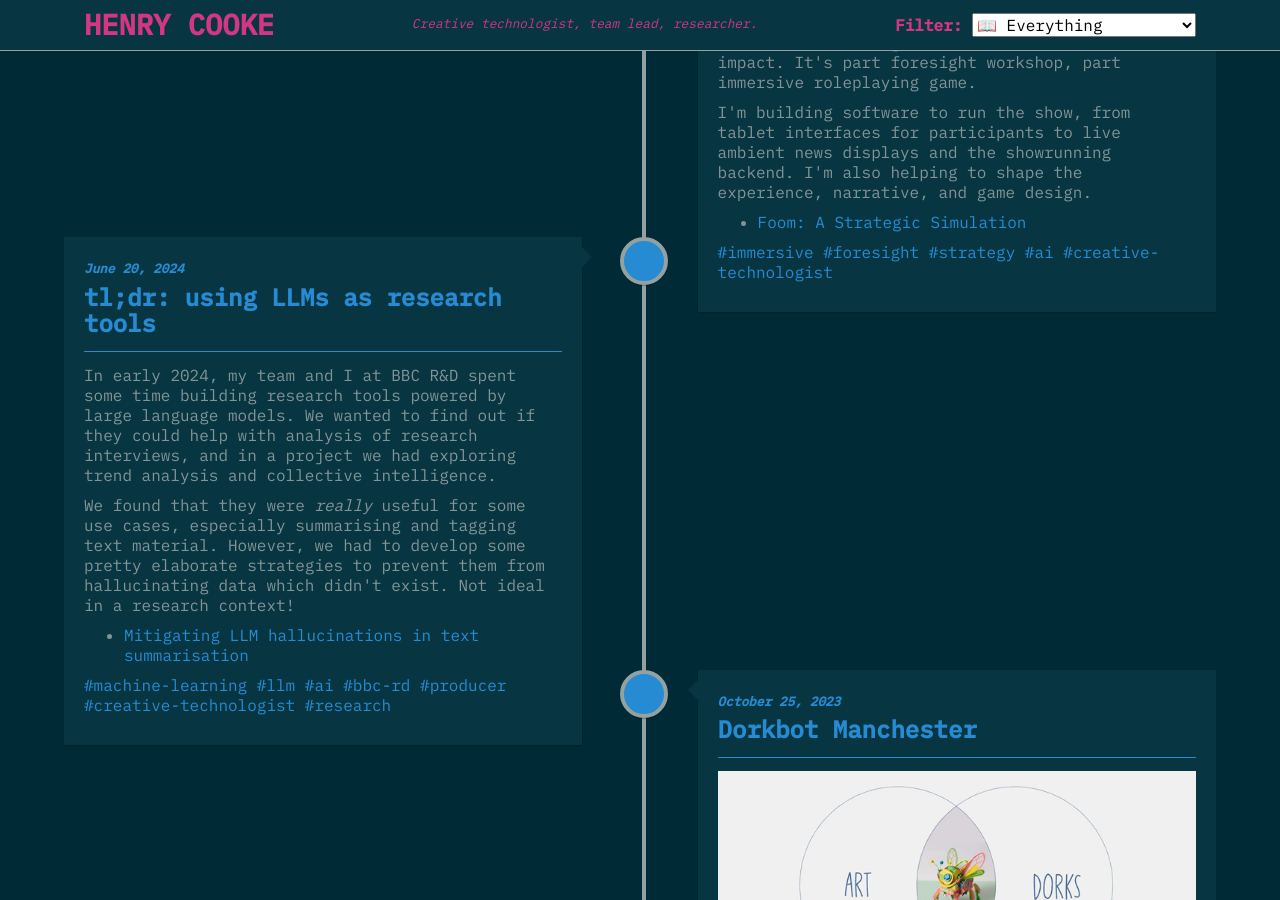
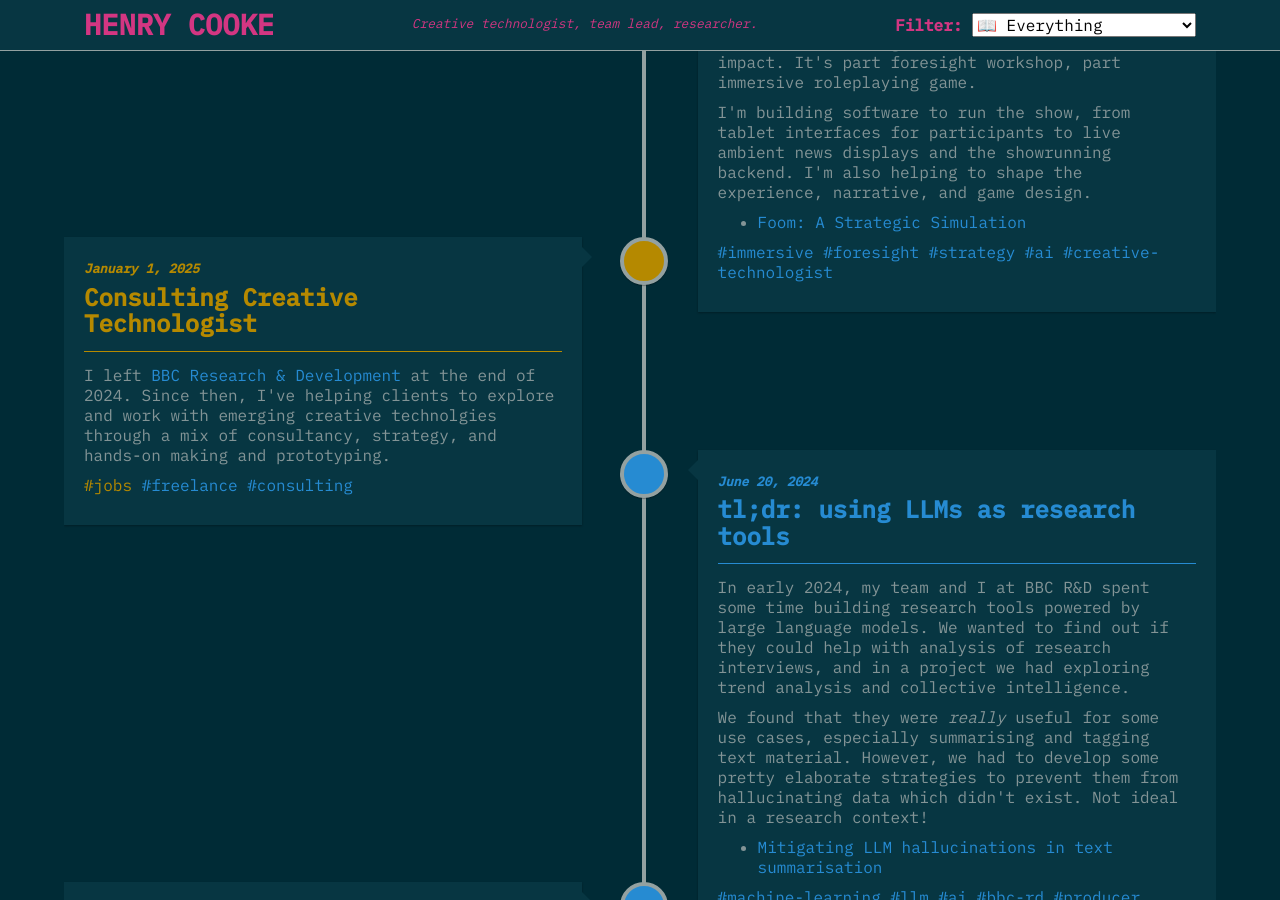
Before and after one commit to prehensile/prehensile.github.io, a Jekyll site: the page timeline/index.html, which Jekyll copies as it is, in a window 1280 px wide and 900 px high, scrolled down 794 px. Built offline with Jekyll 4.4.1, drawn with Linux system fonts in a browser that asks for light colours; some of the changed lines change nothing that is shown; some of the changed text lies outside the part shown.

Commit message:
updated timeline

```diff
--- a/timeline/index.html
+++ b/timeline/index.html
@@ -84,6 +84,8 @@
 
                     <option value="bots">bots</option>
 
+                    <option value="consulting">consulting</option>
+
                     <option value="electronics">electronics</option>
 
                     <option value="elk">elk</option>
@@ -159,8 +161,8 @@
           </div>
           <div class="timeline-description">
             <span class="timestamp"
-              ><time datetime="2025-03-01"
-                >March 1, 2025</time
+              ><time datetime="2025-12-31"
+                >December 31, 2025</time
               ></span
             >
             <h2>
@@ -237,6 +239,46 @@
                 <a href="#" class="category-link " data-category="ai">#ai</a>
 
                 <a href="#" class="category-link " data-category="creative-technologist">#creative-technologist</a>
+
+              </p>
+
+          </div>
+        </div>
+
+        <div
+          class="timeline-entry category-jobs"
+          data-category="jobs,freelance,consulting"
+          aria-hidden="false"
+        >
+          <!-- <div class="timeline-icon grey" title=""> -->
+          <div class="timeline-icon" title="">
+
+          </div>
+          <div class="timeline-description">
+            <span class="timestamp"
+              ><time datetime="2025-01-01"
+                >January 1, 2025</time
+              ></span
+            >
+            <h2>
+              <a id="freelance25" href="#freelance25"><i class="fas fa-link"></i></a><p>Consulting Creative Technologist</p>
+
+            </h2>
+
+            <!--  -->
+             <p>I left <a href="#bbc-rd">BBC Research &amp; Development</a> at the end of 2024. Since then, I&#39;ve helping clients to explore and work with emerging creative technolgies through a mix of consultancy, strategy, and hands-on making and prototyping.</p>
+
+            <ul>
+
+            </ul>
+
+              <p>
+
+                <a href="#" class="category-link category-jobs" data-category="jobs">#jobs</a>
+
+                <a href="#" class="category-link " data-category="freelance">#freelance</a>
+
+                <a href="#" class="category-link " data-category="consulting">#consulting</a>
 
               </p>
 
--- a/timeline/js/site-js.js
+++ b/timeline/js/site-js.js
@@ -115,12 +115,11 @@ function onCategorySelectorChange(){
 }
 
 function updateHistoryForCategory( category ){
-  const url = new URL( window.location );
-  url.search = "";
   if( category && !category.includes("_") ){
-    url.searchParams.set( "category", category );
+    window.location.hash = category;
+  } else {
+    history.pushState( {}, "", window.location.pathname + window.location.search );
   }
-  history.pushState( {}, "", url );
 }
 
 function selectCategory( category ){
@@ -164,10 +163,33 @@ function selectRandomCategory(){
 }
 
 function setCategoryFromLocation(){
-  const params = new URLSearchParams( document.location.search );
-  const cat = params.get("category");
-  if( cat ){
-    selectCategory( cat );
+  const hash = window.location.hash.slice(1);
+  if( hash && getCategories().includes(hash) ){
+    selectCategory( hash );
+  }
+}
+
+function onHashChange() {
+  setCategoryFromLocation();
+}
+
+function updateWelcomeDate() {
+  var welcomeEntry = document.querySelector('#welcome');
+  if (welcomeEntry) {
+    var timelineEntry = welcomeEntry.closest('.timeline-entry');
+    var timeElement = timelineEntry.querySelector('time');
+    if (timeElement) {
+      var now = new Date();
+      var dateString = now.toISOString().split('T')[0];
+      var displayDate = now.toLocaleDateString('en-US', {
+        year: 'numeric',
+        month: 'long',
+        day: 'numeric'
+      });
+
+      timeElement.setAttribute('datetime', dateString);
+      timeElement.textContent = displayDate;
+    }
   }
 }
 
@@ -175,6 +197,9 @@ function onload() {
   /* We have JS! */
   var root = document.documentElement;
   root.classList.remove('no-js');
+
+  /* Update welcome message date to current date */
+  updateWelcomeDate();
 
   /* Listen for filter changes */
   document.querySelector('#category-selector').addEventListener('change', onCategorySelectorChange);
@@ -188,6 +213,9 @@ function onload() {
   });
 
   document.querySelector('#header-home').addEventListener('click', onHomeClick);
+
+  /* Listen for hash changes (back/forward navigation) */
+  window.addEventListener('hashchange', onHashChange);
 
   /* Flow entries */
   reflowEntries();
```
